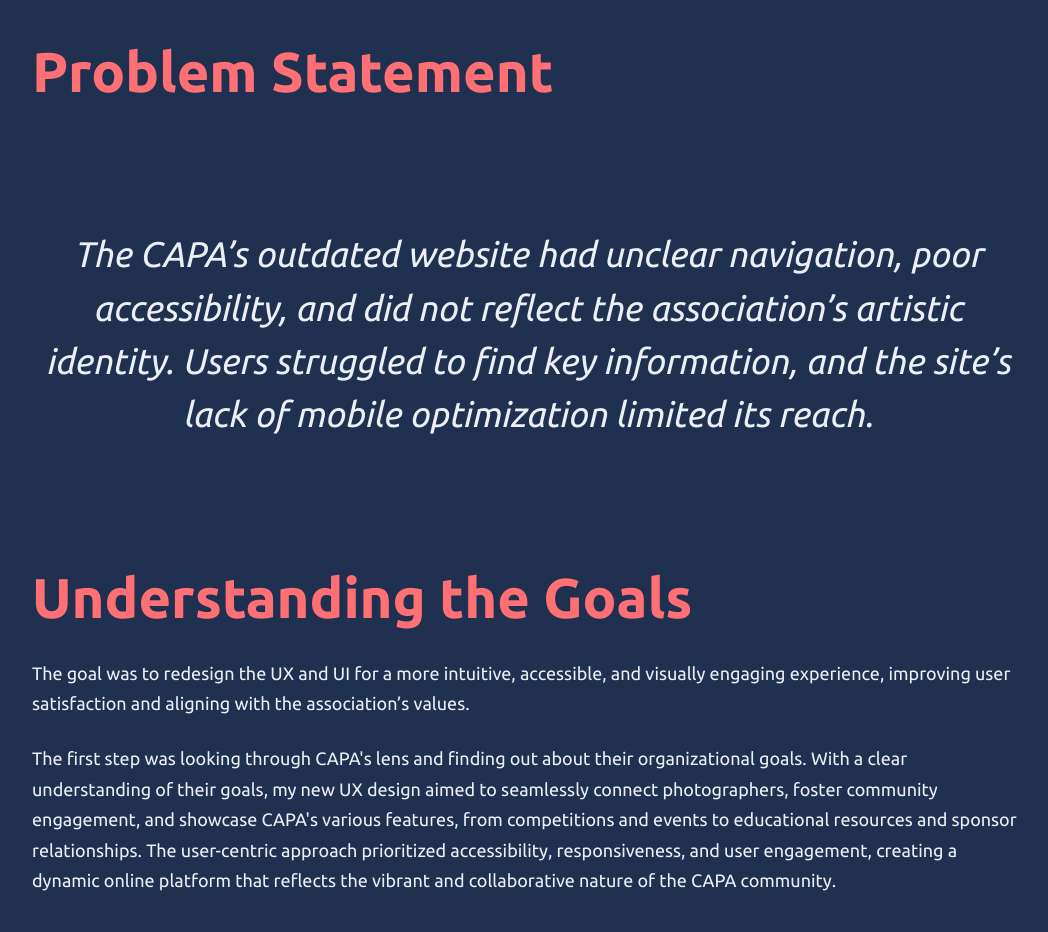
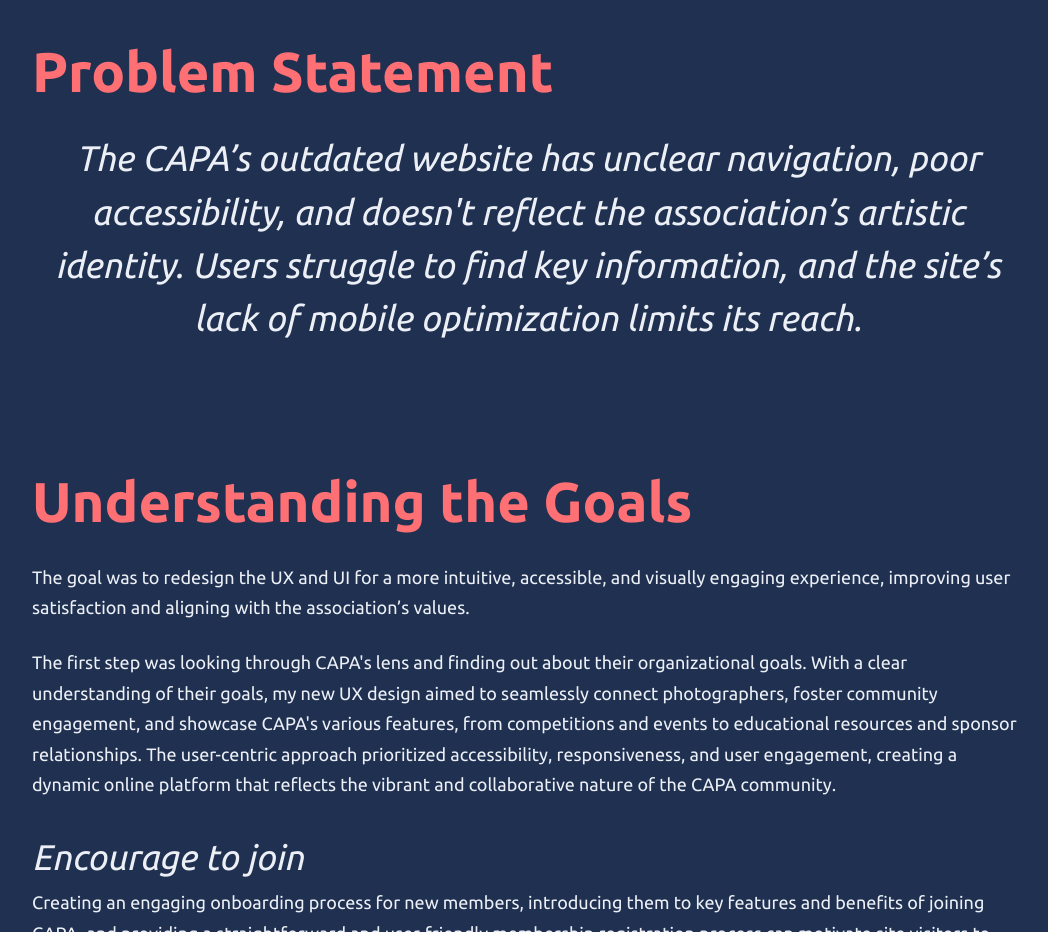
Before and after one commit to nahlania/nahlania.com, a website: page UX-UI-Projects/CAPA.html in a window 1280 px wide. Shown: the part 2400-3332 px from the top of the page, without its empty margins (112-1160 px from the left). Drawn offline with Linux system fonts and the light colour scheme.

Commit message:
refine problem statement section

```diff
--- a/UX-UI-Projects/CAPA.html
+++ b/UX-UI-Projects/CAPA.html
@@ -179,7 +179,7 @@
         <section id="problem" class="max-width">
             <h2>Problem Statement</h2>
             <div>
-                <h3 class="in-progress">The CAPA’s outdated website had unclear navigation, poor accessibility, and did not reflect the association’s artistic identity. Users struggled to find key information, and the site’s lack of mobile optimization limited its reach.</h3>
+                <h3 class="statement">The CAPA’s outdated website has unclear navigation, poor accessibility, and doesn't reflect the association’s artistic identity. Users struggle to find key information, and the site’s lack of mobile optimization limits its reach.</h3>
             </div>
         </section>
         <section id="goals" class="max-width">
--- a/sass/layout/_index.scss
+++ b/sass/layout/_index.scss
@@ -1,6 +1,5 @@
 @forward 'header';
 @forward 'navigation';
-@forward 'main';
 @forward 'gallery';
 @forward 'form';
 @forward 'footer';
--- a/sass/pages/_project.scss
+++ b/sass/pages/_project.scss
@@ -25,7 +25,8 @@
     max-width: v.$sw-m-l !important;
 	margin-left: auto;
 	margin-right: auto;
-    // margin-top: 8rem;
+    // margin-top: 0 !important;
+    margin-top: 8rem;
     margin-bottom: 8rem;
 	padding: 0 2rem 0 2rem;
 	@media screen and (min-width: calc(v.$sw-m-l + 4rem)){
@@ -41,7 +42,6 @@
     max-width: v.$sw-m-l !important;
 	margin-left: auto;
 	margin-right: auto;
-    margin-top: 8rem;
     margin-bottom: 8rem;
 	padding: 0 2rem 0 2rem;
 	@media screen and (min-width: calc(v.$sw-m-l + 4rem)){
```
Also changed, not shown: dist/css/main.css, 1 other file.
